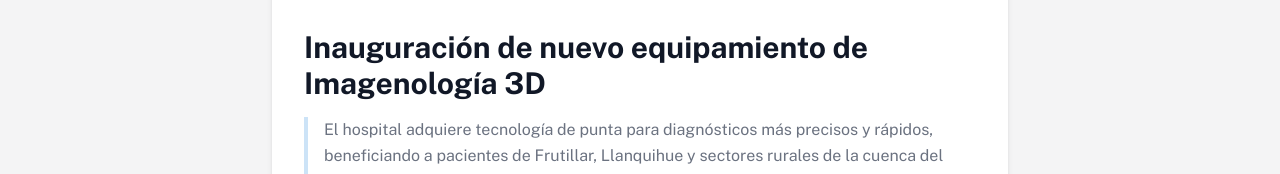
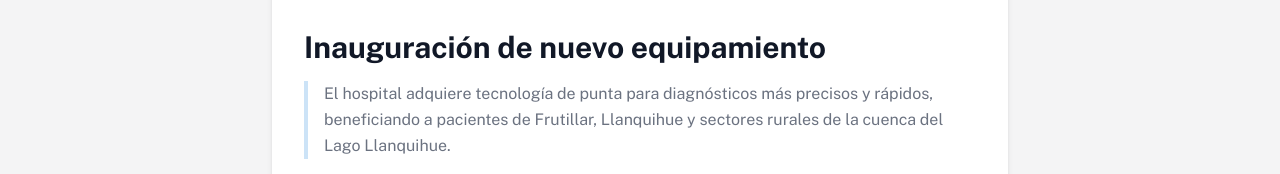
Before and after one commit to SubdirecionHFrutillar/Hospital-Frutillar, an Eleventy site: page content/noticias/2026-06-26-imagenologia-3d.md in a window 1280 px wide. Shown: the part 597-771 px from the top of the page. Built offline with nearby package versions, Linux system fonts and the light colour scheme; Eleventy itself is replaced by a stand-in of ours; files that its build step writes are made by us from their sources.

Commit message:
Update Noticia “2026-06-26-imagenologia-3d”

```diff
--- a/content/noticias/2026-06-26-imagenologia-3d.md
+++ b/content/noticias/2026-06-26-imagenologia-3d.md
@@ -7,7 +7,7 @@ date: 2026-06-26
 categoria: Institucional
 imagen: /img/uploads/logo-hospital.png
 icono: radiology
-title: Inauguración de nuevo equipamiento de Imagenología 3D
+title: Inauguración de nuevo equipamiento
 destacada: true
 ---
 ...................
```
